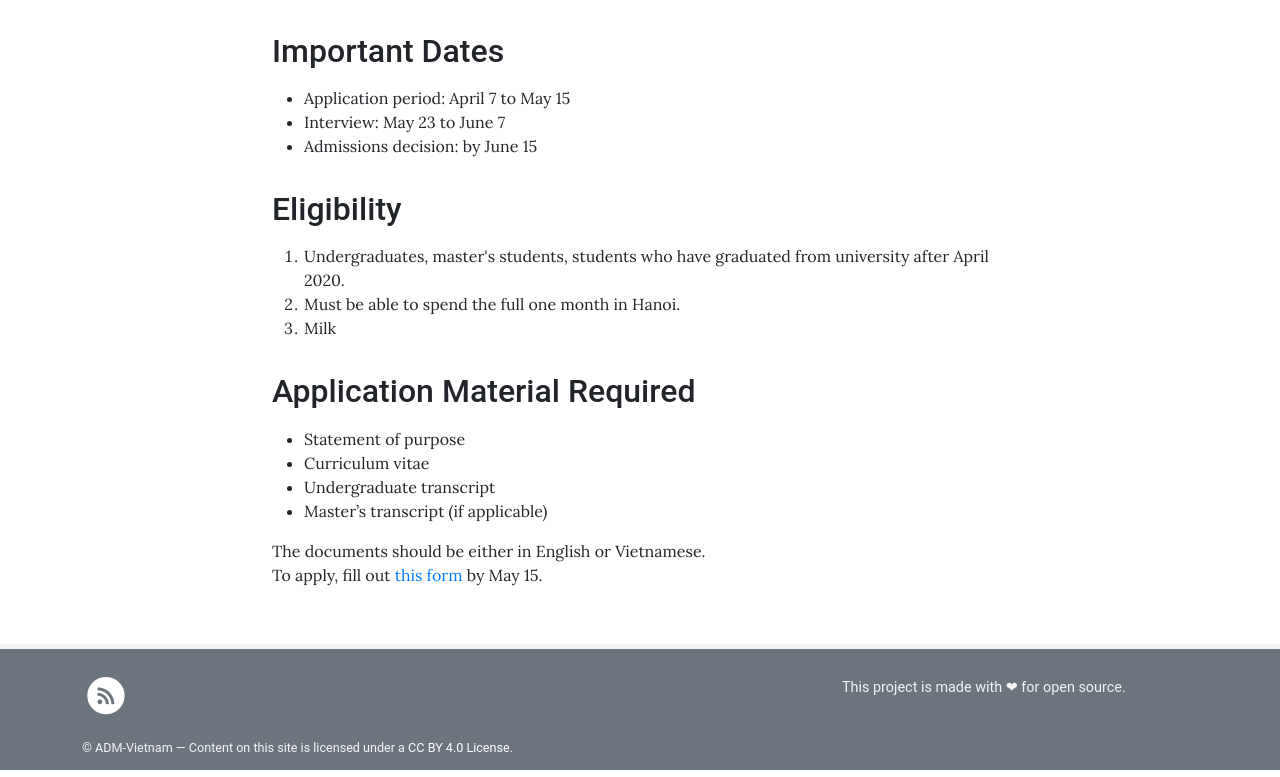
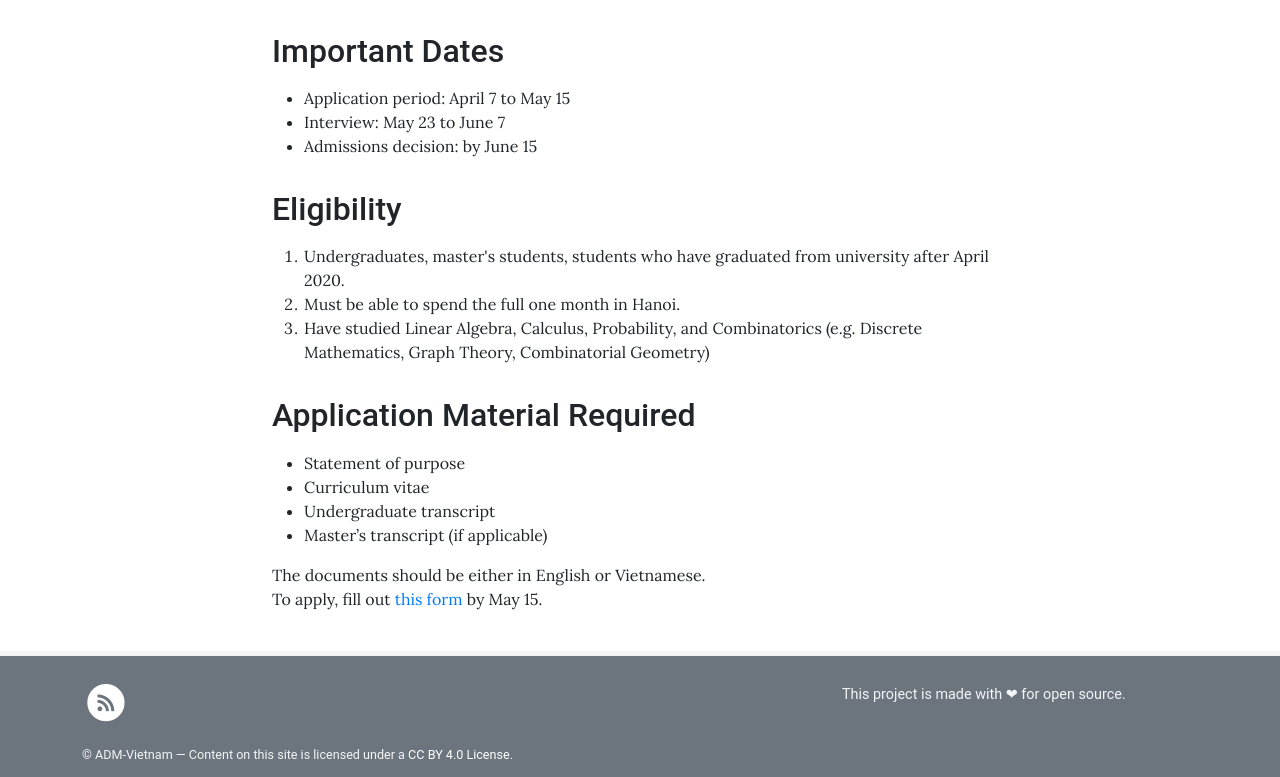
Before and after one commit to adm-vietnam/adm-vietnam.github.io, a Jekyll site: the page built from pages/Apply.md, in a window 1280 px wide. Shown: the part 259-1036 px from the top of the page. Built offline with Jekyll 4.4.1, drawn with Linux system fonts in a browser that asks for light colours.

Commit message:
Update Apply.md

```diff
--- a/pages/Apply.md
+++ b/pages/Apply.md
@@ -18,7 +18,7 @@ toc: false
 <ol>
   <li>Undergraduates, master's students, students who have graduated from university after April 2020. </li>
   <li>Must be able to spend the full one month in Hanoi.</li>
-  <li>Milk</li>
+  <li>Have studied Linear Algebra, Calculus, Probability, and Combinatorics (e.g. Discrete Mathematics, Graph Theory, Combinatorial Geometry) </li>
 </ol>
 
 
```
